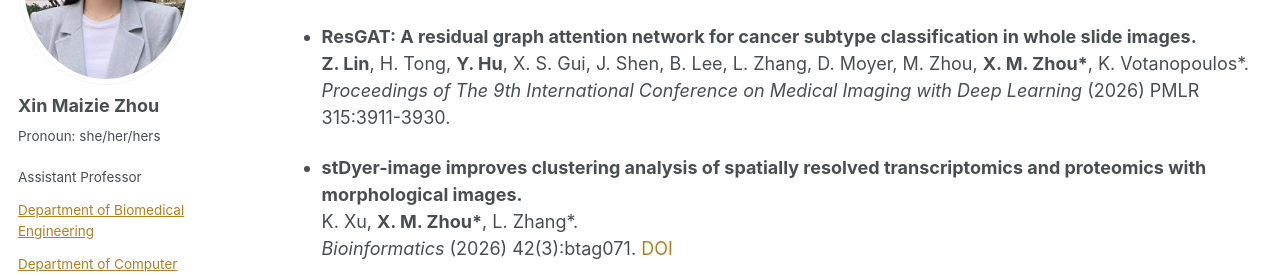
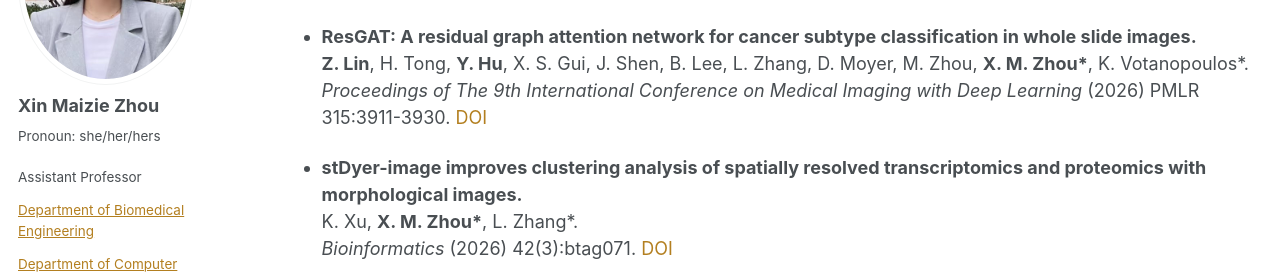
Before and after one commit to maiziezhoulab/Maiziezhoulab.github.io, a Jekyll site: the page built from _pages/publications.md, in a window 1280 px wide and 900 px high, scrolled down 2170 px. Shown: the part 153-430 px from the top of the window. Built offline with Jekyll 4.4.1, drawn with Linux system fonts in a browser that asks for light colours; some web fonts are replaced.

Commit message:
Update publications.md

```diff
--- a/_pages/publications.md
+++ b/_pages/publications.md
@@ -86,7 +86,7 @@ used Xin Maizie Zhou (X. M. Zhou) for publications after 2022.
 
 - **ResGAT: A residual graph attention network for cancer subtype classification in whole slide images.**
   **Z. Lin**, H. Tong, **Y. Hu**, X. S. Gui, J. Shen, B. Lee, L. Zhang, D. Moyer, M. Zhou, **X. M. Zhou\***, K. Votanopoulos\*.
-  _Proceedings of The 9th International Conference on Medical Imaging with Deep Learning_ (2026) PMLR 315:3911-3930.
+  _Proceedings of The 9th International Conference on Medical Imaging with Deep Learning_ (2026) PMLR 315:3911-3930. [DOI](https://proceedings.mlr.press/v315/lin26c.html)
 
 - **stDyer-image improves clustering analysis of spatially resolved transcriptomics and proteomics with morphological images.**
   K. Xu, **X. M. Zhou\***, L. Zhang*.
```
